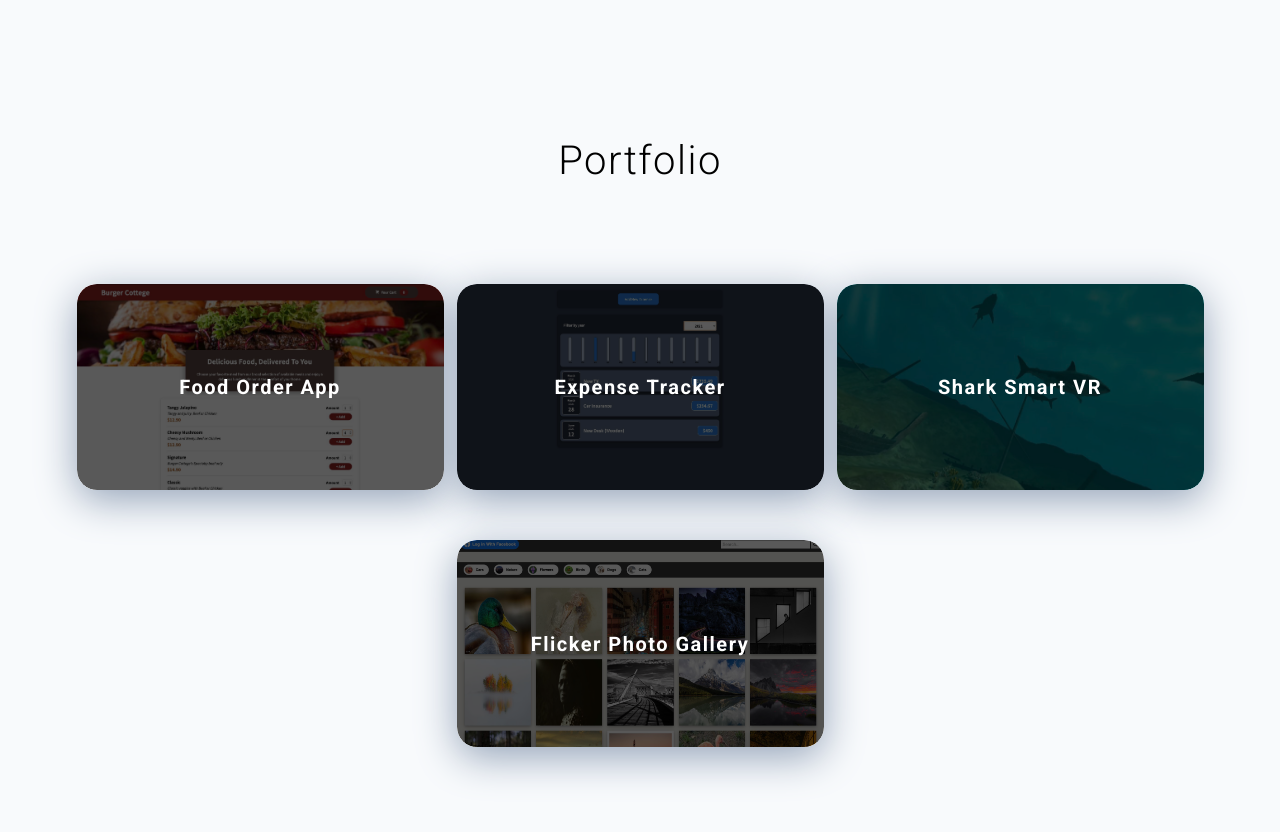
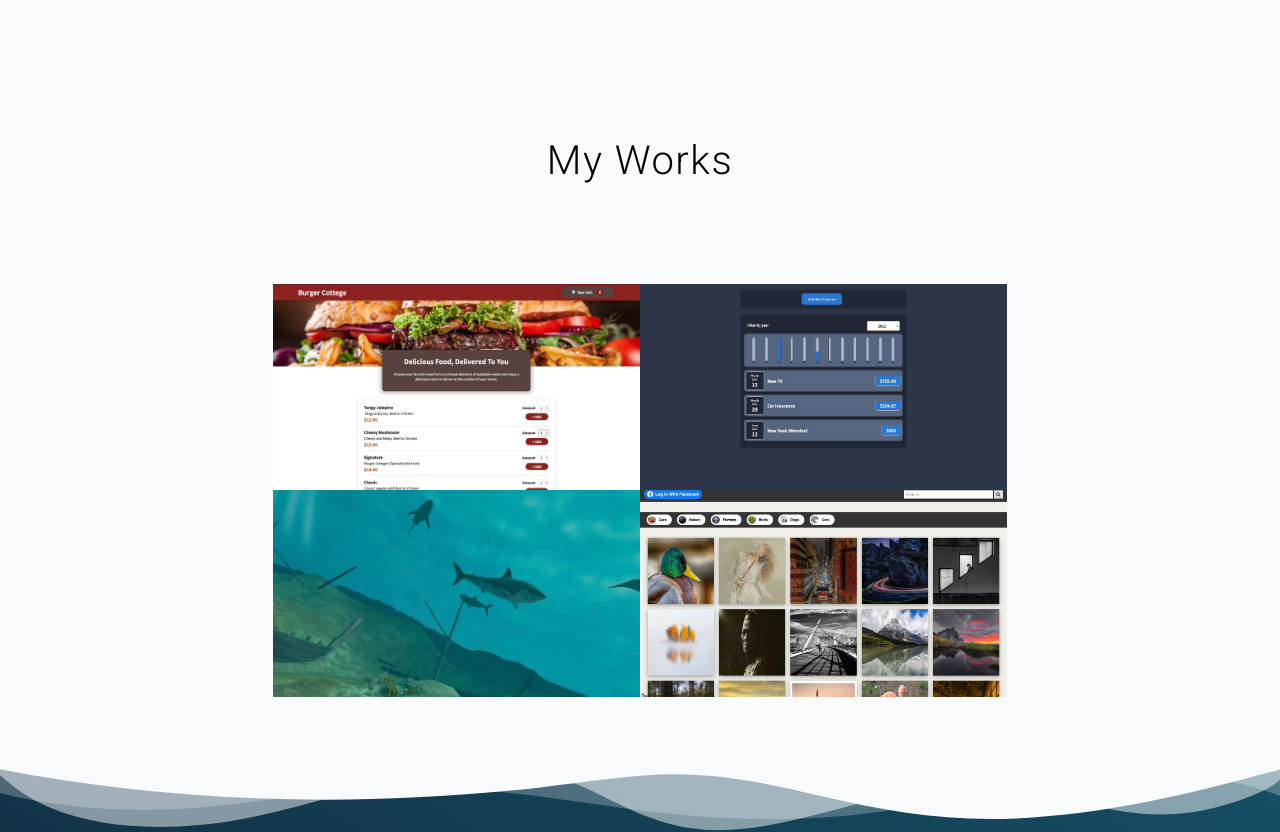
Before and after one commit to ahmedjamshed79/MyReactPortfolio, a React (Create React App) app: page / in a window 1280 px wide. Shown: the part 1880-2712 px from the top of the page. Built offline with nearby package versions, Linux system fonts and the light colour scheme; a web font is replaced by a local one.

Commit message:
changed portfolio section design

```diff
--- a/src/components/portfolio/Portfolio.jsx
+++ b/src/components/portfolio/Portfolio.jsx
@@ -50,7 +50,7 @@ function Portfolio() {
   };
   return (
     <div className="portfolio" id="portfolio">
-      <h2>Portfolio</h2>
+      <h2>My Works</h2>
       <div className="container">
         {featuredPortfolio.map((item) => (
           <div className="item" key={item.id}>
@@ -58,6 +58,7 @@ function Portfolio() {
               <img src={item.img} alt="" />
               <div className="overlay">
                 <figcaption>{item.title}</figcaption>
+                <span className='learnMore'>Learn More</span>
               </div>
             </figure>
           </div>
--- a/src/components/portfolio/Portfolio.scss
+++ b/src/components/portfolio/Portfolio.scss
@@ -18,10 +18,11 @@
 
   .container {
     width: 100%;
-    height: 100%;
+    max-width: 1000px;
+    height: auto;
     display: flex;
     align-items: flex-start;
-    justify-content: space-around;
+    justify-content: center;
     flex-wrap: wrap;
     padding: 70px;
 
@@ -38,15 +39,13 @@
       display: flex;
       align-items: center;
       justify-content: center;
-      margin-bottom: 50px;
-      border-radius: 20px;
+      // border-radius: 20px;
       overflow: hidden;
-      box-shadow: 0px 10px 40px #94a3b8;
+      // box-shadow: 0px 10px 40px #94a3b8;
 
       @include mobile {
         width: 300px;
         height: 168.75px;
-        margin-bottom: 20px;
       }
 
       figure {
@@ -55,7 +54,7 @@
         display: flex;
         align-items: center;
         justify-content: center;
-        border-radius: 20px;
+        // border-radius: 20px;
         cursor: pointer;
         position: relative;
 
@@ -65,32 +64,38 @@
           object-fit: cover;
           z-index: 0;
           transition: all 0.5 ease;
-          border-radius: 20px;
+          // border-radius: 20px;
         }
 
         .overlay {
           position: absolute;
           width: 100%;
           height: 100%;
+          color: $secondary;
           display: flex;
+          flex-direction: column;
           align-items: center;
           justify-content: center;
-          background-color: rgba(0, 0, 0, 0.65);
-          border-radius: 20px;
+          background-color: $primary;
+          // border-radius: 20px;
           z-index: 1;
-          opacity: 1;
-          transition: all 0.5s ease-in-out;
-          -webkit-transition: all 0.5s ease-in-out;
-          -moz-transition: all 0.5s ease-in-out;
+          opacity: 0;
+          transition: all 0.2s ease-in-out;
+          -webkit-transition: all 0.2s ease-in-out;
+          -moz-transition: all 0.2s ease-in-out;
 
           &:hover{
-            opacity: 0;
+            opacity: 1;
           }
 
           figcaption {
             font-size: $h4_20;
             font-weight: 600;
-            color: #ffff;
+          }
+
+          .learnMore{
+            font-size: $button_14;
+            margin-top: 20px;
           }
         }
       }
--- a/src/components/portfolioModal/PortfolioModal.jsx
+++ b/src/components/portfolioModal/PortfolioModal.jsx
@@ -2,6 +2,7 @@ import "./PortfolioModal.scss";
 import CloseRoundedIcon from "@material-ui/icons/CloseRounded";
 import ReactDom from "react-dom";
 import ModalImageSlider from "../modalImageSlider/ModalImageSlider";
+import LaunchIcon from '@material-ui/icons/Launch';
 
 function PortfolioModal(props) {
   if (!props.open) return null;
@@ -21,7 +22,7 @@ function PortfolioModal(props) {
           <h5>Project Description:</h5>
           <p>{props.data.description}</p>
           <a href={props.data.projectLink} target="_blank" rel="noreferrer">
-            {props.data.projectLink}
+            <button className="button"> Visit Site &nbsp; <LaunchIcon/></button>
           </a>
         </div>
       </div>
--- a/src/components/portfolioModal/PortfolioModal.scss
+++ b/src/components/portfolioModal/PortfolioModal.scss
@@ -105,10 +105,17 @@
       }
 
       a {
-        font-size: 1.4rem;
-
-        @include mobile {
-          font-size: 1rem;
+        text-decoration: none;
+        button{
+          display: flex;
+          align-items: center;
+          justify-content: center;
+          font-size: 1.4rem;
+          padding: 1em 1.5em;
+          background-color: $secondary;
+          color: $primary;
+          cursor: pointer;
+          border: none;
         }
       }
     }
```
